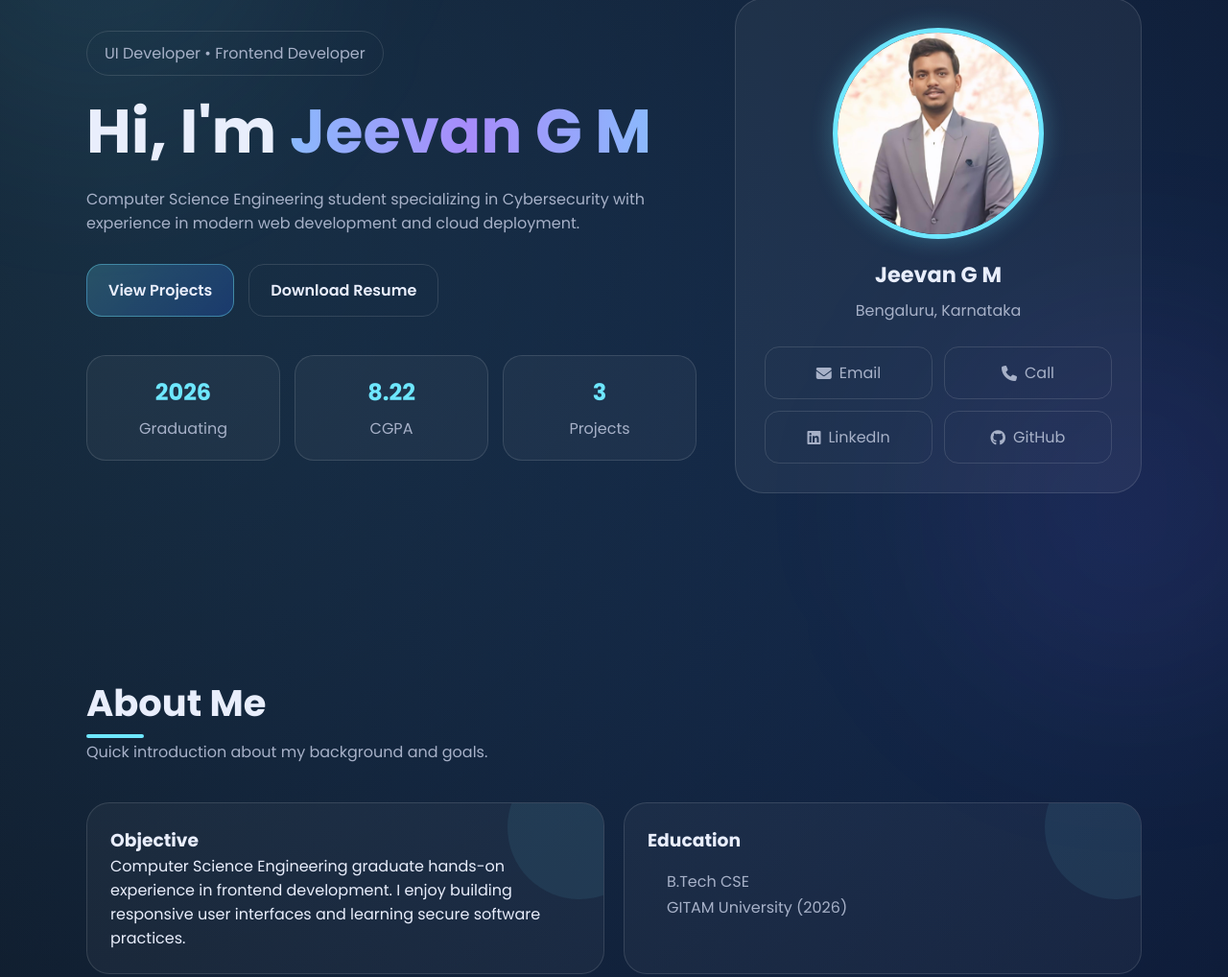
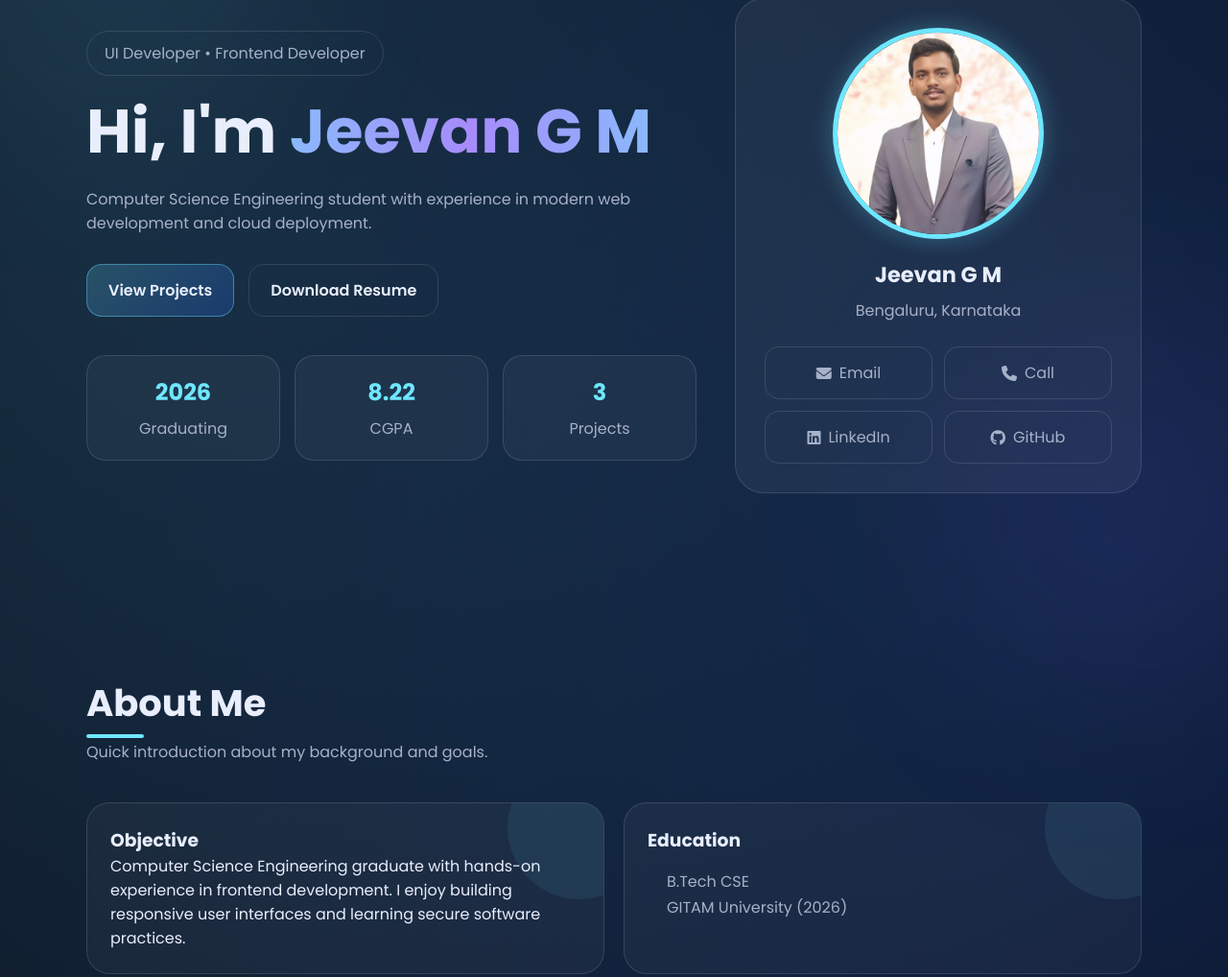
Before and after one commit to JeevanManjunath/Jeevan-portfolio, a plain HTML site: page index.html in a window 1280 px wide. Shown: the part 178-1196 px from the top of the page at 96% size. Drawn offline with Linux system fonts and the light colour scheme.

Commit message:
Update index.html

```diff
--- a/index.html
+++ b/index.html
@@ -66,7 +66,7 @@
       </h1>
 
       <p class="subtitle">
-        Computer Science Engineering student specializing in Cybersecurity with experience in modern web development and cloud deployment.
+        Computer Science Engineering student with experience in modern web development and cloud deployment.
       </p>
 
       <div class="hero-cta">
@@ -177,7 +177,7 @@ Quick introduction about my background and goals.
 <h3>Objective</h3>
 
 <p>
- Computer Science Engineering graduate hands-on experience in frontend development. I enjoy building responsive user interfaces and learning secure software practices.
+ Computer Science Engineering graduate with hands-on experience in frontend development. I enjoy building responsive user interfaces and learning secure software practices.
 </p>
 
 </div>
```
